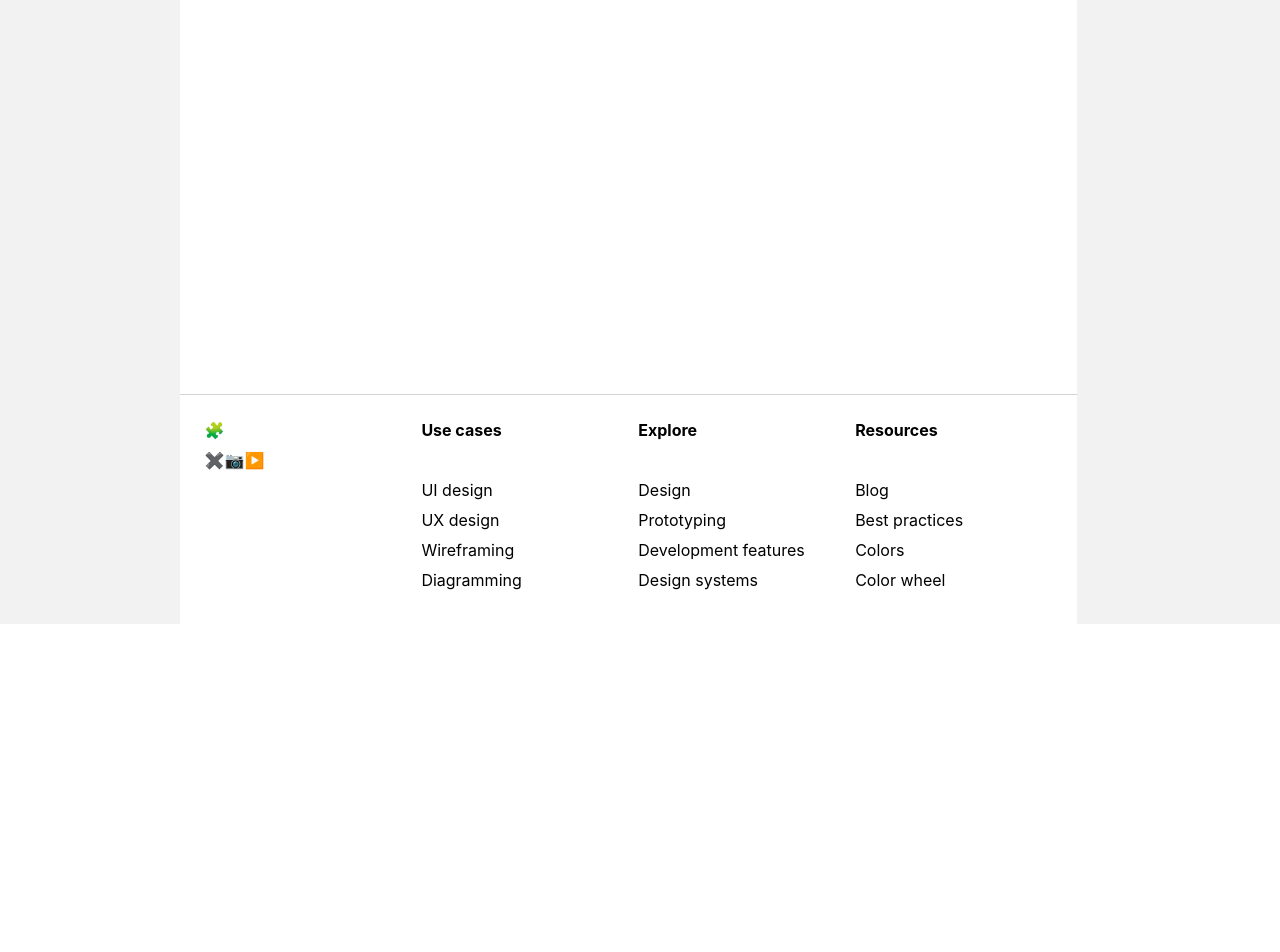
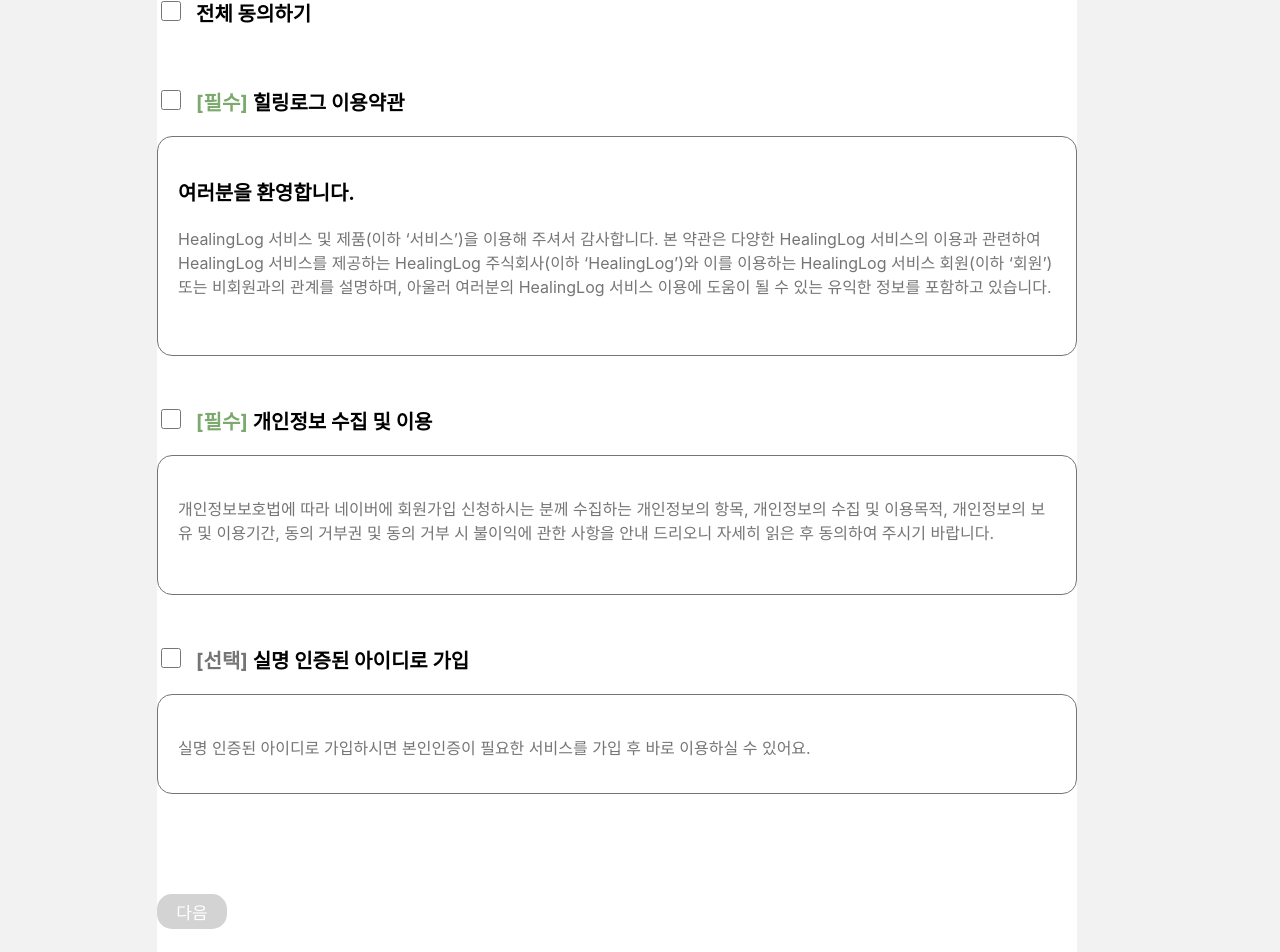
Before and after one commit to rlatmdxor/finalPrj01, a React (Create React App) app in the folder healthcare_react/healinglog/: page /join in a window 1280 px wide. Shown: the part 320-1272 px from the top of the page. Before the commit the page ends 945 px from the top, so only its background shows below. Built offline with nearby package versions, Linux system fonts and the light colour scheme.

Commit message:
feat : Join 페이지 구현 및 routes 추가

```diff
--- a/healthcare_react/healinglog/src/components/pages/Member/Join.jsx
+++ b/healthcare_react/healinglog/src/components/pages/Member/Join.jsx
@@ -1,12 +1,185 @@
 import React from 'react';
+import { useState } from 'react';
 import Title from '../../util/Title';
+import styled, { useTheme } from 'styled-components';
+import Btn from '../../util/Btn';
+import { useNavigate } from 'react-router-dom';
 
 const Join = () => {
+  const [allChecked, setAllChecked] = useState(false);
+  const [termsChecked, setTermsChecked] = useState(false);
+  const [privacyChecked, setPrivacyChecked] = useState(false);
+  const [optionalChecked, setOptionalChecked] = useState(false);
+
+  const handleAllChecked = () => {
+    const newValue = !allChecked;
+    setAllChecked(newValue);
+    setTermsChecked(newValue);
+    setPrivacyChecked(newValue);
+    setOptionalChecked(newValue);
+  };
+
+  const handleIndividualChecked = (setter, value) => {
+    setter(!value);
+    if (!(!value && allChecked)) {
+      setAllChecked(false);
+    }
+  };
+
+  const navigate = useNavigate();
+
+  const handleClick = () => {
+    if (isSubmitEnabled) {
+      navigate('/join2');
+    }
+  };
+
+  const isSubmitEnabled = termsChecked && privacyChecked;
+  const theme = useTheme();
   return (
     <>
-      <Title>회원가입</Title>
+      <Container>
+        <Title>회원가입</Title>
+        <Checkbox_Container>
+          <Checkbox_Group>
+            <Checkbox_label>
+              <Checkbox type="checkbox" checked={allChecked} onChange={handleAllChecked} />
+              전체 동의하기
+            </Checkbox_label>
+            <BlankSpace />
+            <Checkbox_label>
+              <Checkbox
+                type="checkbox"
+                checked={termsChecked}
+                onChange={() => handleIndividualChecked(setTermsChecked, termsChecked)}
+              ></Checkbox>
+              <Essential color="#7ca96d">[필수]</Essential> 힐링로그 이용약관
+            </Checkbox_label>
+            <TextBox height="220px">
+              <div style={{ fontSize: '20px', fontWeight: 'bold' }}>여러분을 환영합니다.</div>
+              <div style={{ fontSize: '16px', color: '#757575', marginTop: '20px' }}>
+                HealingLog 서비스 및 제품(이하 ‘서비스’)을 이용해 주셔서 감사합니다. 본 약관은 다양한 HealingLog
+                서비스의 이용과 관련하여 HealingLog 서비스를 제공하는 HealingLog 주식회사(이하 ‘HealingLog’)와 이를
+                이용하는 HealingLog 서비스 회원(이하 ‘회원’) 또는 비회원과의 관계를 설명하며, 아울러 여러분의 HealingLog
+                서비스 이용에 도움이 될 수 있는 유익한 정보를 포함하고 있습니다.
+              </div>
+            </TextBox>
+            <BlankSpace />
+            <Checkbox_label>
+              <Checkbox
+                type="checkbox"
+                checked={privacyChecked}
+                onChange={() => handleIndividualChecked(setPrivacyChecked, privacyChecked)}
+              />
+              <Essential color="#7ca96d">[필수]</Essential> 개인정보 수집 및 이용
+            </Checkbox_label>
+            <TextBox height="140px">
+              <div style={{ fontSize: '16px', color: '#757575' }}>
+                개인정보보호법에 따라 네이버에 회원가입 신청하시는 분께 수집하는 개인정보의 항목, 개인정보의 수집 및
+                이용목적, 개인정보의 보유 및 이용기간, 동의 거부권 및 동의 거부 시 불이익에 관한 사항을 안내 드리오니
+                자세히 읽은 후 동의하여 주시기 바랍니다.
+              </div>
+            </TextBox>
+            <BlankSpace />
+            <Checkbox_label>
+              <Checkbox
+                type="checkbox"
+                checked={optionalChecked}
+                onChange={() => handleIndividualChecked(setOptionalChecked, optionalChecked)}
+              />
+              <Essential color="#757575">[선택]</Essential> 실명 인증된 아이디로 가입
+            </Checkbox_label>
+            <TextBox height="100px">
+              <div style={{ fontSize: '16px', color: '#757575' }}>
+                실명 인증된 아이디로 가입하시면 본인인증이 필요한 서비스를 가입 후 바로 이용하실 수 있어요.
+              </div>
+            </TextBox>
+          </Checkbox_Group>
+          <BtnContainer>
+            <Btn
+              w="920"
+              h="60"
+              str="다음"
+              c={() => {
+                if (isSubmitEnabled) {
+                  return '#B5B5B5';
+                } else {
+                  return '#D3D3D3';
+                }
+              }}
+              fs="20"
+              fc="white"
+              type="submit"
+              disabled={!isSubmitEnabled}
+              f={() => {
+                if (isSubmitEnabled) {
+                  navigate('/join2');
+                }
+              }}
+            >
+              다음
+            </Btn>
+          </BtnContainer>
+        </Checkbox_Container>
+      </Container>
     </>
   );
 };
 
 export default Join;
+
+const Container = styled.div`
+  margin-bottom: 20px;
+`;
+
+const BlankSpace = styled.div`
+  height: 50px;
+`;
+
+const Checkbox_Container = styled.div`
+  display: grid;
+  justify-content: center;
+  align-items: center;
+`;
+
+const Checkbox_Group = styled.div`
+  margin-top: 100px;
+`;
+
+const Checkbox = styled.input`
+  width: 20px;
+  height: 20px;
+  margin-right: 15px;
+`;
+
+const TextBox = styled.div`
+  box-sizing: border-box;
+  width: 920px;
+  height: ${(props) => {
+    return props.height;
+  }};
+  margin-top: 20px;
+  padding-top: 40px;
+  padding-left: 20px;
+  padding-right: 20px;
+  border: 1px solid #757575;
+  border-radius: 15px;
+`;
+
+const Essential = styled.span`
+  color: ${(props) => {
+    return props.color;
+  }};
+`;
+
+const Checkbox_label = styled.label`
+  display: block;
+  margin-bottom: 10px;
+  font-size: 20px;
+  font-weight: bold;
+`;
+
+const BtnContainer = styled.div`
+  margin-top: 100px;
+  margin-bottom: 100px;
+`;
--- /dev/null
+++ b/healthcare_react/healinglog/src/components/pages/Member/Join2.jsx
@@ -0,0 +1,92 @@
+import React from 'react';
+import Title from '../../util/Title';
+import styled from 'styled-components';
+import Btn from '../../util/Btn';
+
+const Join2 = () => {
+  return (
+    <>
+      <Container>
+        <Title>회원가입</Title>
+        <InputContainer>
+          <InputTitle>아이디</InputTitle>
+          <JoinInput placeholder="value" value={''}></JoinInput>
+          <InputTitle>비밀번호</InputTitle>
+          <JoinInput placeholder="value" value={''}></JoinInput>
+          <InputTitle>닉네임</InputTitle>
+          <JoinInput placeholder="value" value={''}></JoinInput>
+
+          <BlankSpace></BlankSpace>
+
+          <InputTitle>이름</InputTitle>
+          <JoinInput placeholder="value" value={''}></JoinInput>
+          <InputTitle>주소</InputTitle>
+          <JoinInput placeholder="value" value={''}></JoinInput>
+          <InputTitle>이메일</InputTitle>
+          <JoinInput placeholder="value" value={''}></JoinInput>
+          <InputTitle>주민등록번호</InputTitle>
+          <JoinInput placeholder="value" value={''}></JoinInput>
+
+          <BlankSpace></BlankSpace>
+
+          <InputTitle>키 (선택)</InputTitle>
+          <JoinInput placeholder="value" value={''}></JoinInput>
+          <InputTitle>몸무게 (선택)</InputTitle>
+          <JoinInput placeholder="value" value={''}></JoinInput>
+          <InputTitle>프로필 (선택)</InputTitle>
+          <ProfileContainer>
+            <ProfileImg src="/img/profile.jpg"></ProfileImg>
+            <Btn></Btn>
+            <Btn></Btn>
+          </ProfileContainer>
+        </InputContainer>
+      </Container>
+    </>
+  );
+};
+
+export default Join2;
+
+const Container = styled.div`
+  margin-bottom: 20px;
+`;
+
+const InputContainer = styled.form`
+  display: grid;
+  justify-content: center;
+  align-items: center;
+  margin-top: 100px;
+`;
+
+const InputTitle = styled.div`
+  font-size: 20px;
+  margin-bottom: 10px;
+`;
+
+const BlankSpace = styled.div`
+  height: 100px;
+`;
+
+const JoinInput = styled.input`
+  box-sizing: border-box;
+  width: 450px;
+  height: 50px;
+  border-radius: 10px;
+  border: 1px solid gray;
+  padding-left: 20px;
+  margin-bottom: 20px;
+  &::placeholder {
+    color: #888;
+    font-size: 16px;
+  }
+`;
+
+const ProfileContainer = styled.div`
+  display: grid;
+  grid-template-columns: 250px 1fr 1fr;
+`;
+
+const ProfileImg = styled.img`
+  width: 125px;
+  height: 125px;
+`;
--- a/healthcare_react/healinglog/src/routes.jsx
+++ b/healthcare_react/healinglog/src/routes.jsx
@@ -16,6 +16,7 @@
 import FindIdPage from './components/pages/Member/FindIdPage';
 import FindPwdPage from './components/pages/Member/FindPwdPage';
 import Join from './components/pages/Member/Join';
+import Join2 from './components/pages/Member/Join2';
 import LoginPage from './components/pages/Member/LoginPage';
 import Mypage from './components/pages/Member/Mypage';
 import Notice from './components/pages/Notice/Notice';
@@ -42,4 +43,5 @@
   { path: '/findid', component: <FindIdPage /> },
   { path: '/findpwd', component: <FindPwdPage /> },
   { path: '/join', component: <Join /> },
+  { path: '/join2', component: <Join2 /> },
 ];
```
Also changed, not shown: healthcare_react/healinglog/public/img/profile.jpg (added).
